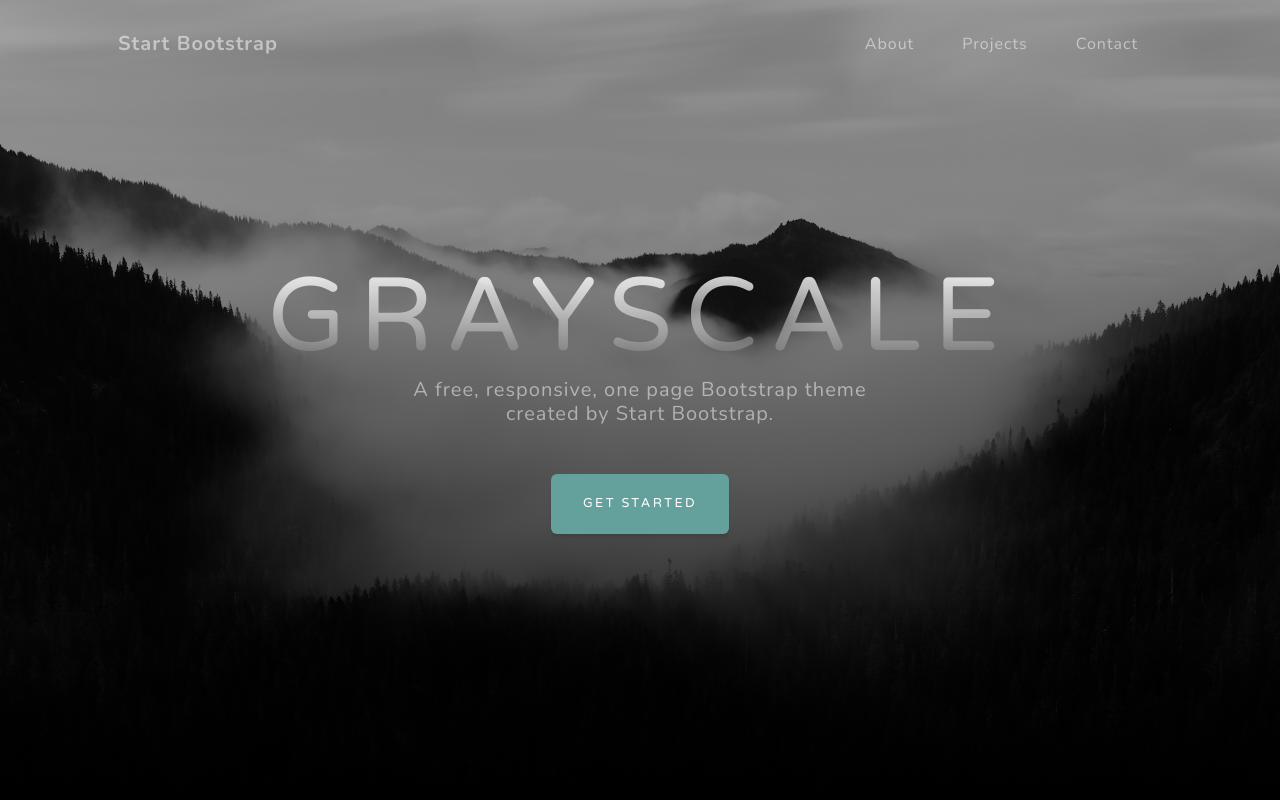
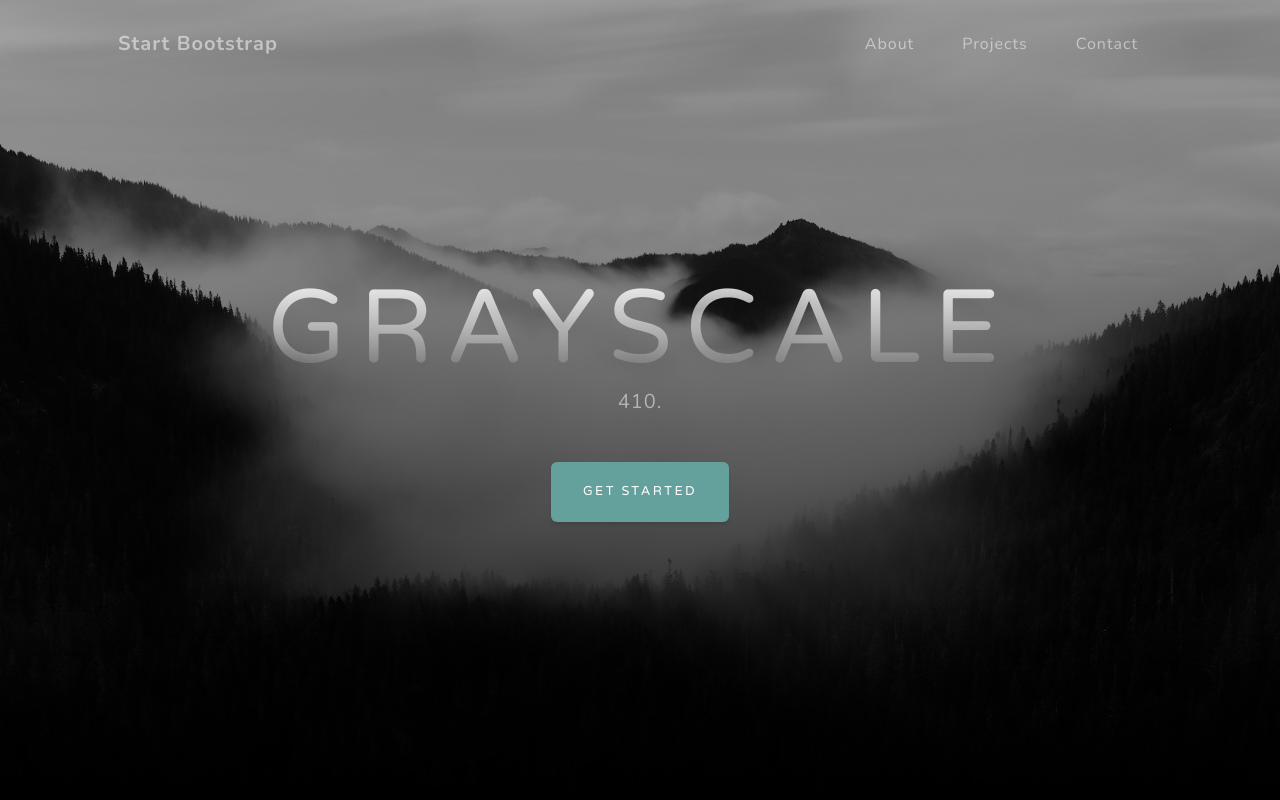
Before and after one commit to vadyabeat/e-beauty, a website: page index.html in a window 1280 px wide. Shown: the top 800 px of the page. Drawn offline with nearby package versions, Linux system fonts and the light colour scheme.

```diff
--- a/index.html
+++ b/index.html
@@ -39,7 +39,7 @@
                 <div class="d-flex justify-content-center">
                     <div class="text-center">
                         <h1 class="mx-auto my-0 text-uppercase">Grayscale</h1>
-                        <h2 class="text-white-50 mx-auto mt-2 mb-5">A free, responsive, one page Bootstrap theme created by Start Bootstrap.</h2>
+                        <h2 class="text-white-50 mx-auto mt-2 mb-5">410.</h2>
                         <a class="btn btn-primary" href="#about">Get Started</a>
                     </div>
                 </div>
```
